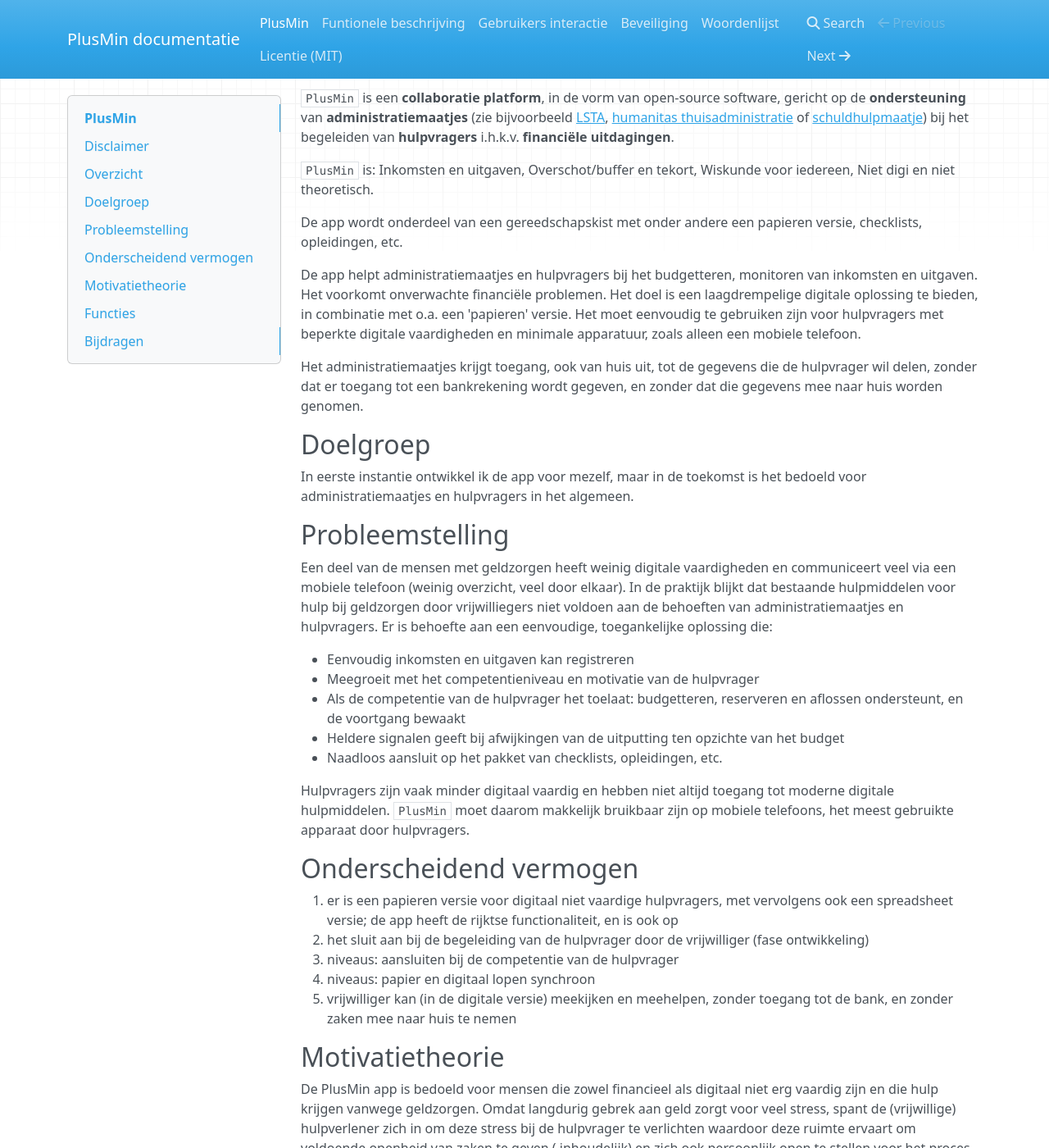
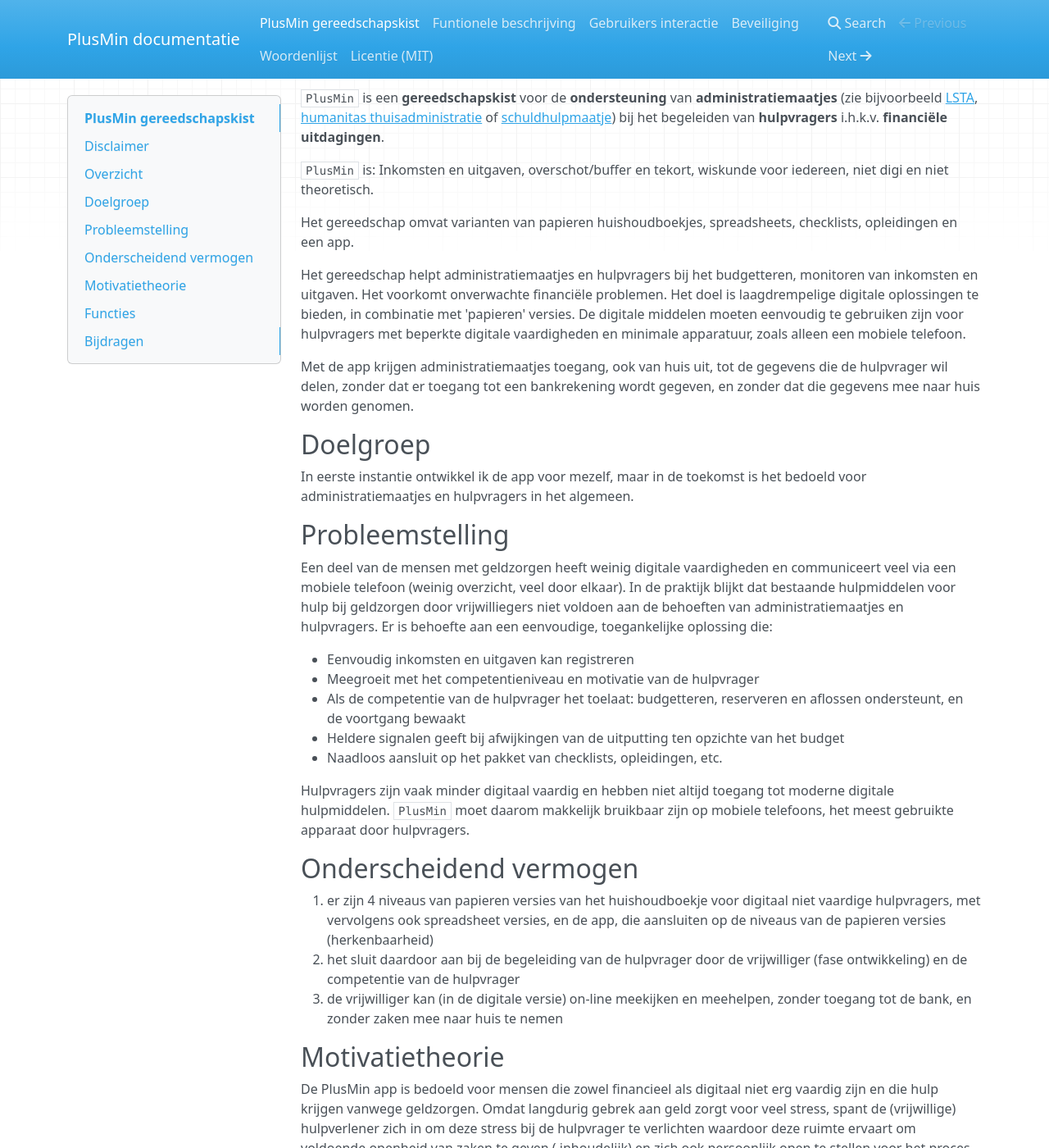
Before and after one commit to plusminapp/pm-docs, an MkDocs documentation site: the page built from docs/index.md, in a window 1280 px wide and 1400 px high, scrolled down 265 px. Shown: the whole window at 82% size. Built offline with MkDocs 1.6.1, drawn with Linux system fonts in a browser that asks for light colours; nearby versions of some CDN libraries.

Commit message:
app - > gereedschapskist

```diff
--- a/docs/index.md
+++ b/docs/index.md
@@ -1,4 +1,4 @@
-# `PlusMin`
+# `PlusMin` gereedschapskist
 
 **Versie**: {{ git_revision_date }} </br>
 **Auteur**: Ruud van Vliet
@@ -9,23 +9,22 @@ De documentatie is 'in wording', net zoals de app zelf trouwens.
 
 ## Overzicht
 
-`PlusMin` is een **collaboratie platform**, in de vorm van open-source software, gericht op de **ondersteuning** van
-**administratiemaatjes** (zie
+`PlusMin` is een **gereedschapskist** voor de **ondersteuning** van **administratiemaatjes** (zie
 bijvoorbeeld [LSTA](https://lsta.nl/), [humanitas thuisadministratie](https://www.humanitas.nl/thuisadministratie/) of
 [schuldhulpmaatje](https://schuldhulpmaatje.nl/)) bij het begeleiden van **hulpvragers** i.h.k.v. **financi&euml;le
 uitdagingen**.
 
-`PlusMin` is: Inkomsten en uitgaven, Overschot/buffer en tekort, Wiskunde voor iedereen, Niet digi en niet theoretisch.
+`PlusMin` is: Inkomsten en uitgaven, overschot/buffer en tekort, wiskunde voor iedereen, niet digi en niet theoretisch.
 
-De app wordt onderdeel van een gereedschapskist met onder andere een papieren versie, checklists, opleidingen, etc.
+Het gereedschap omvat varianten van papieren huishoudboekjes, spreadsheets, checklists, opleidingen en een app.
 
-De app helpt administratiemaatjes en hulpvragers bij het budgetteren, monitoren van inkomsten en uitgaven. Het
-voorkomt onverwachte financi&euml;le problemen. Het doel is een laagdrempelige digitale oplossing te bieden, in
-combinatie met o.a. een 'papieren' versie. Het moet eenvoudig te gebruiken zijn voor hulpvragers met beperkte digitale
+Het gereedschap helpt administratiemaatjes en hulpvragers bij het budgetteren, monitoren van inkomsten en uitgaven. Het
+voorkomt onverwachte financi&euml;le problemen. Het doel is laagdrempelige digitale oplossingen te bieden, in combinatie
+met 'papieren' versies. De digitale middelen moeten eenvoudig te gebruiken zijn voor hulpvragers met beperkte digitale
 vaardigheden en minimale apparatuur, zoals alleen een mobiele telefoon.
 
-Het administratiemaatjes krijgt toegang, ook van huis uit, tot de gegevens die de hulpvrager wil delen, zonder dat er
-toegang tot een bankrekening wordt gegeven, en zonder dat die gegevens mee naar huis worden genomen.
+Met de app krijgen administratiemaatjes toegang, ook van huis uit, tot de gegevens die de hulpvrager wil delen, zonder
+dat er toegang tot een bankrekening wordt gegeven, en zonder dat die gegevens mee naar huis worden genomen.
 
 ## Doelgroep
 
@@ -51,13 +50,12 @@ moet daarom makkelijk bruikbaar zijn op mobiele telefoons, het meest gebruikte a
 
 ## Onderscheidend vermogen
 
-1. er is een papieren versie voor digitaal niet vaardige hulpvragers, met vervolgens ook een spreadsheet versie; de app
-   heeft de rijktse functionaliteit, en is ook op
-2. het sluit aan bij de begeleiding van de hulpvrager door de vrijwilliger (fase ontwikkeling)
-3. niveaus: aansluiten bij de competentie van de hulpvrager
-4. niveaus: papier en digitaal lopen synchroon
-5. vrijwilliger kan (in de digitale versie) meekijken en meehelpen, zonder toegang tot de bank, en zonder zaken mee naar
-   huis te nemen
+1. er zijn 4 niveaus van papieren versies van het huishoudboekje voor digitaal niet vaardige hulpvragers, met vervolgens
+   ook spreadsheet versies, en de app, die aansluiten op de niveaus van de papieren versies (herkenbaarheid)
+2. het sluit daardoor aan bij de begeleiding van de hulpvrager door de vrijwilliger (fase ontwikkeling) en de
+   competentie van de hulpvrager
+3. de vrijwilliger kan (in de digitale versie) on-line meekijken en meehelpen, zonder toegang tot de bank, en zonder
+   zaken mee naar huis te nemen
 
 ## Motivatietheorie
 
```
Also changed, not shown: docs/1-functionaliteit.md (+1 -1 lines).
